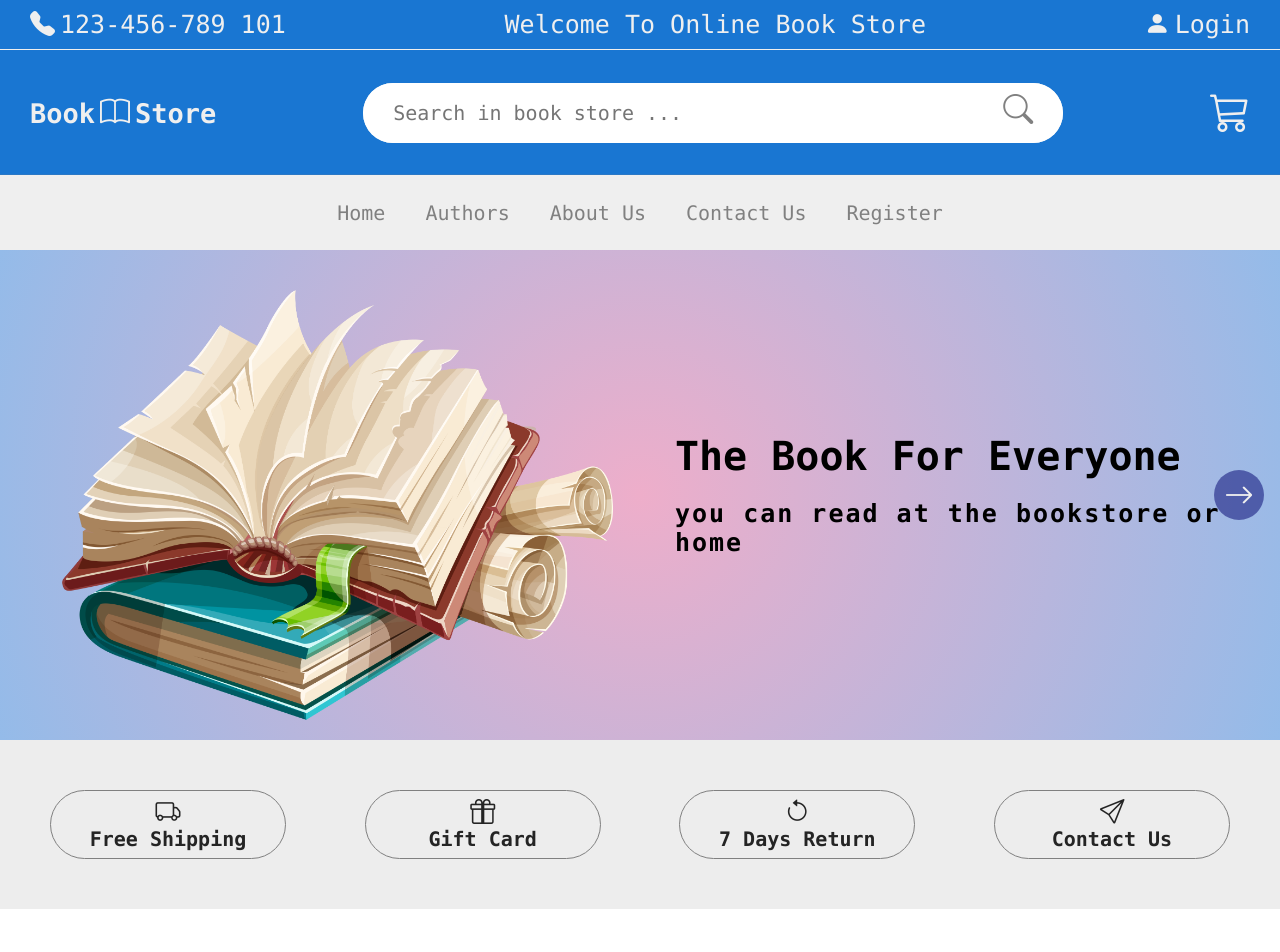
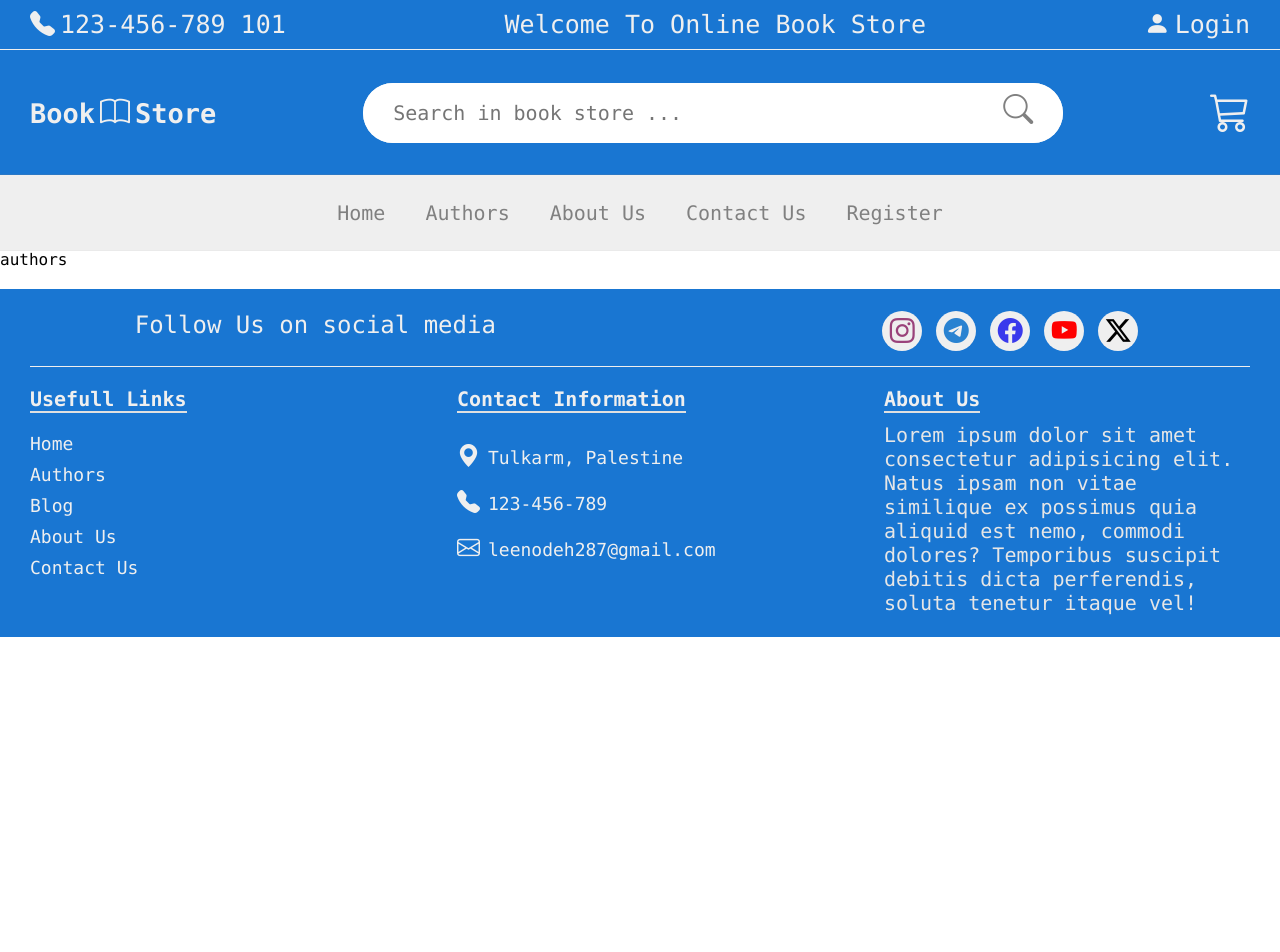
Before and after one commit to Leen-odeh3/Online-book-store-application, a React (Create React App) app: page /authors in a window 1280 px wide. Shown: the top 952 px of the page. After the commit the page ends 800 px from the top, so only its background shows below. Built offline with nearby package versions, Linux system fonts and the light colour scheme.

Commit message:
install react-router-dom and config pages

```diff
--- a/package.json
+++ b/package.json
@@ -8,6 +8,7 @@
     "@testing-library/user-event": "^13.5.0",
     "react": "^18.2.0",
     "react-dom": "^18.2.0",
+    "react-router-dom": "^6.17.0",
     "react-scripts": "5.0.1",
     "web-vitals": "^2.1.4"
   },
--- a/src/App.js
+++ b/src/App.js
@@ -1,27 +1,22 @@
-
-import BookSlider from './Component/BookSlider/BookSlider';
-import Header from './Component/Header/Header';
-import Services from './Component/Services/Services';
-import Slider from './Component/Slider/Slider';
-import {books} from './data/books'
-import Headeing from ".././src/Component/Headeing/Headeing.jsx";
-import Footer from './Component/Footer/Footer';
+import Header from "./Component/Header/Header";
+import Footer from "./Component/Footer/Footer";
+import { BrowserRouter, Route, Routes } from "react-router-dom";
+import Home from "./Pages/Home/Home";
+import Author from "./Pages/Authors/Author";
+import AboutUs from "./Pages/AboutUs/AboutUs";
 
 function App() {
   return (
-    <div className="App">
-   <Header/>
-   <Slider/>
-   <Services/>
-   <Headeing title="Best Seller"/>
-   <BookSlider item={books}/>
-   <Headeing title="Most Gifted"/>
-   <BookSlider item={books}/>
-   <Headeing title="Most Wished for"/>
-   <BookSlider item={books}/>
-<Footer/>
+    <BrowserRouter>
+      <Header />
+      <Routes>
+        <Route path="/" element={<Home />} />
+        <Route path="/authors" element={<Author/>} />
+        <Route path="/aboutus" element={<AboutUs/>} />
 
-    </div>
+      </Routes>
+      <Footer />
+    </BrowserRouter>
   );
 }
 
--- /dev/null
+++ b/src/Pages/AboutUs/AboutUs.jsx
@@ -0,0 +1,11 @@
+import React from 'react'
+import './About.css'
+const AboutUs = () => {
+  return (
+    <div>
+      about
+    </div>
+  )
+}
+
+export default AboutUs
--- /dev/null
+++ b/src/Pages/Authors/Author.jsx
@@ -0,0 +1,12 @@
+import React from 'react'
+import './Authors.css'
+
+const Author = () => {
+  return (
+    <div>
+      authors
+    </div>
+  )
+}
+
+export default Author
--- /dev/null
+++ b/src/Pages/Home/Home.jsx
@@ -0,0 +1,23 @@
+import React from "react";
+import Services from "../../Component/Services/Services";
+import Slider from "../../Component/Slider/Slider";
+import { books } from "../../data/books";
+import Headeing from "../../Component/Headeing/Headeing";
+import BookSlider from "../../Component/BookSlider/BookSlider";
+
+const Home = () => {
+  return (
+    <div>
+      <Slider />
+      <Services />
+      <Headeing title="Best Seller" />
+      <BookSlider item={books} />
+      <Headeing title="Most Gifted" />
+      <BookSlider item={books} />
+      <Headeing title="Most Wished for" />
+      <BookSlider item={books} />
+    </div>
+  );
+};
+
+export default Home;
```
Also changed, not shown: src/Pages/AboutUs/About.css (added), src/Pages/Authors/Authors.css (added), 1 other file (tests, documents, lock files or other folders).
